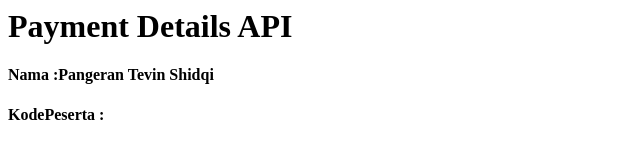
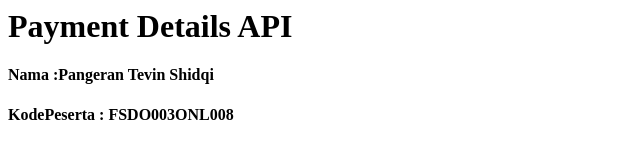
Before and after one commit to Tevinsh/TevinFinalProjectPayment, a plain HTML site: page wwwroot/index.html in a window 1280 px wide. Shown: the whole page, without its empty margins (0-640 px from the left). Drawn offline with Linux system fonts and the light colour scheme.

Commit message:
modify html

```diff
--- a/wwwroot/index.html
+++ b/wwwroot/index.html
@@ -1,3 +1,3 @@
 <h1>Payment Details API</h1>
 <h4>Nama :Pangeran Tevin Shidqi</h4>
-<h4>KodePeserta : </h4>
+<h4>KodePeserta : FSDO003ONL008</h4>
```
